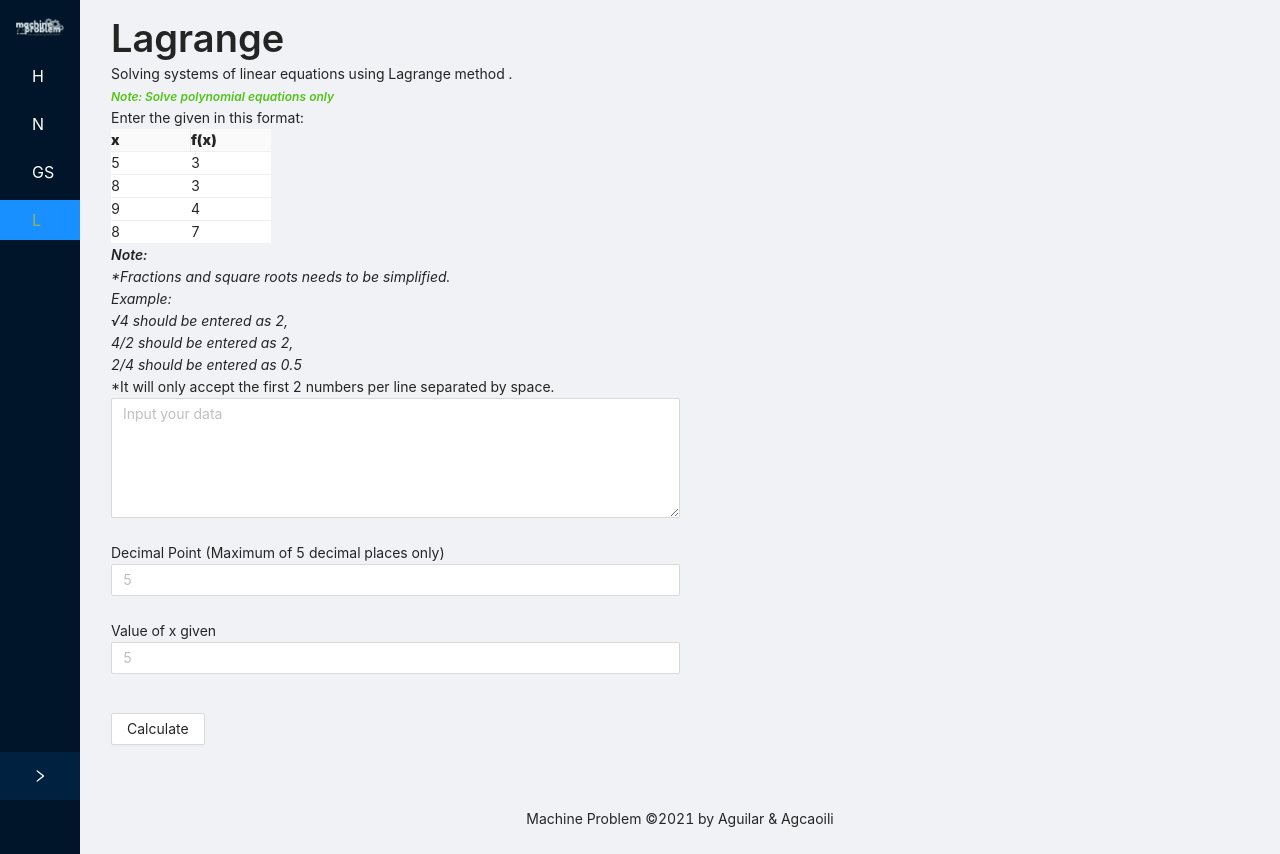
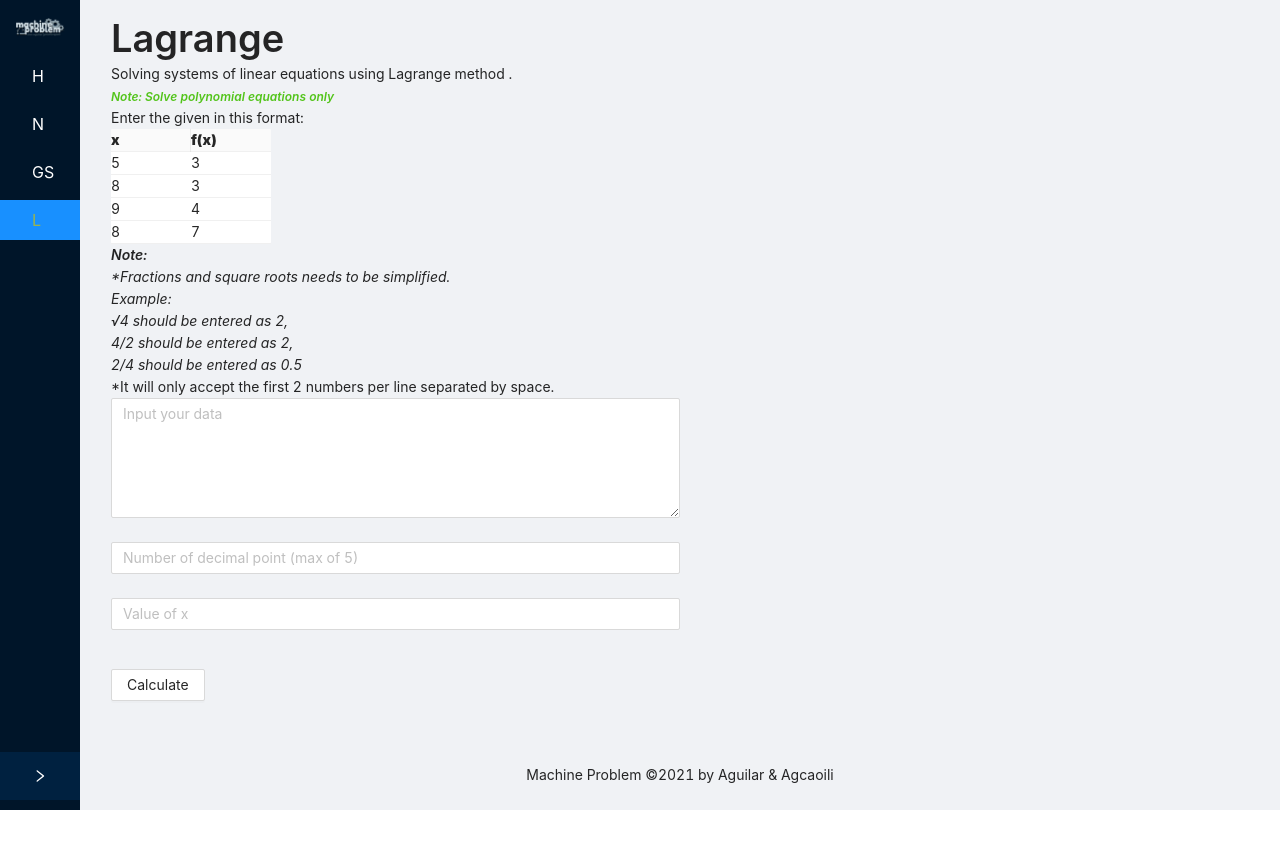
Before and after one commit to diontristen/math221_mod1, a React (Create React App) app: page /lagrange in a window 1280 px wide. After the commit the page ends 810 px from the top, so only its background shows below. Built offline with nearby package versions, Linux system fonts and the light colour scheme.

Commit message:
lagrange

```diff
--- a/src/pages/ lagrange.jsx
+++ b/src/pages/ lagrange.jsx
@@ -216,10 +216,7 @@ export default function  LagrangePage() {
                                   message: 'This field is required!',
                                 },
                                 ]}>
-                                    <Text >
-                                        Decimal Point (Maximum of 5 decimal places only)
-                                    </Text>
-                                    <Input type="number" onChange={changeDecimal} placeholder="5" />
+                                    <Input type="number" onChange={changeDecimal} placeholder="Number of decimal point (max of 5)" />
                             </Form.Item>
                             <Form.Item name="valx"
                                  rules={[
@@ -229,10 +226,7 @@ export default function  LagrangePage() {
                                     },
                                     ]}
                             >
-                                    <Text>
-                                        Value of x given
-                                    </Text>
-                                    <Input type="number" onChange={changeValX}  placeholder="5" />
+                                    <Input type="number" onChange={changeValX}  placeholder="Value of x" />
                             </Form.Item>
                             <Form.Item>
                             <Button htmlType='submit' style={{marginTop: 15}}>Calculate</Button>
```
